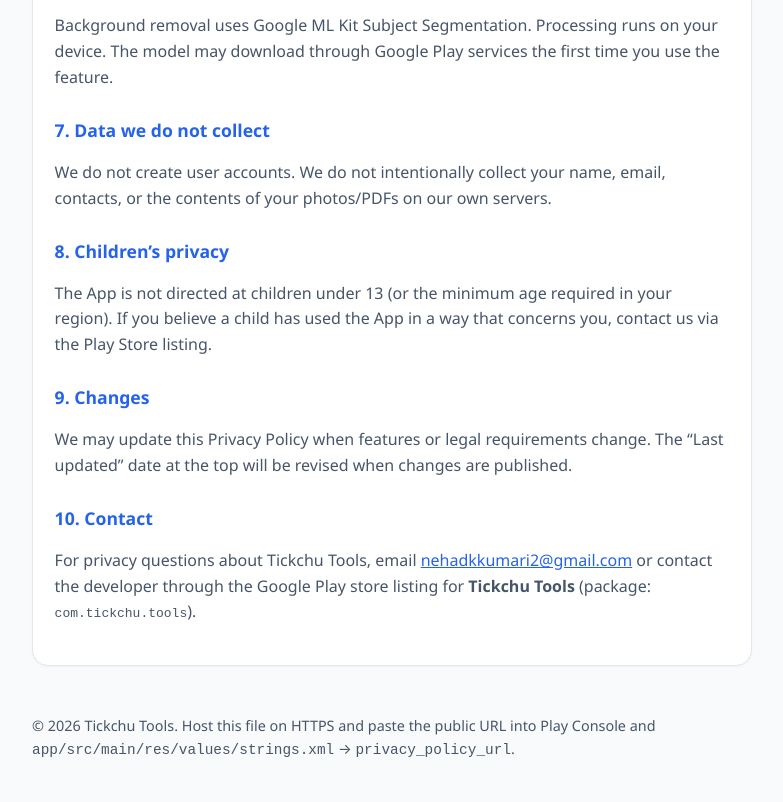
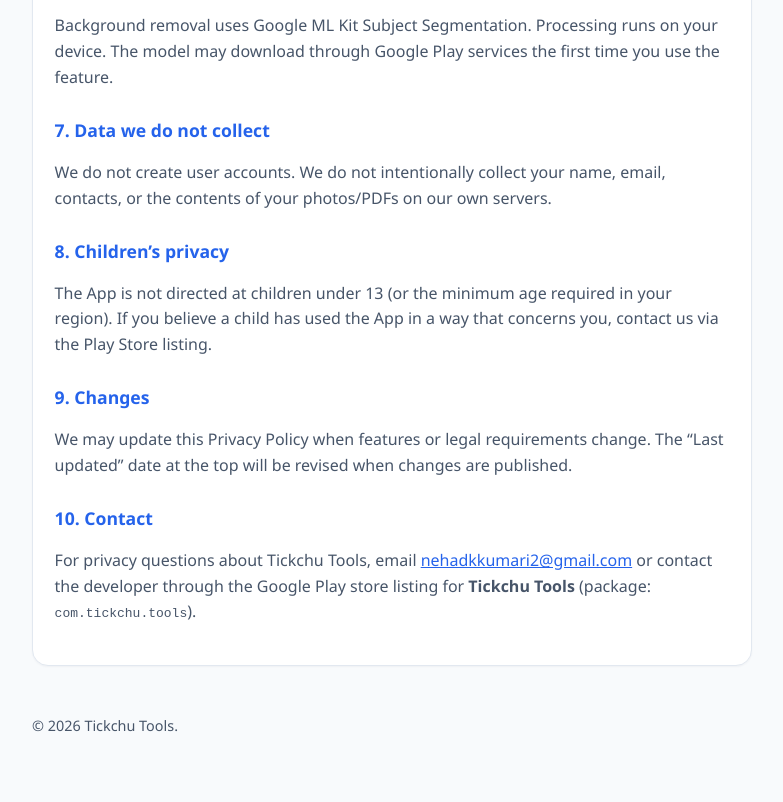
Before and after one commit to dkappsworld/dkappsworld.github.io, a plain HTML site: page Tickchu_privacy_policy.html in a window 1280 px wide. Shown: the part 1059-1861 px from the top of the page, without its empty margins (248-1031 px from the left). After the commit the page ends 1836 px from the top, so only its background shows below. Drawn offline with Linux system fonts and the light colour scheme.

Commit message:
Update Tickchu_privacy_policy.html

```diff
--- a/Tickchu_privacy_policy.html
+++ b/Tickchu_privacy_policy.html
@@ -151,8 +151,7 @@
   </main>
 
   <footer>
-    © 2026 Tickchu Tools. Host this file on HTTPS and paste the public URL into Play Console and
-    <code>app/src/main/res/values/strings.xml</code> → <code>privacy_policy_url</code>.
+    © 2026 Tickchu Tools.
   </footer>
 </body>
 </html>
```
